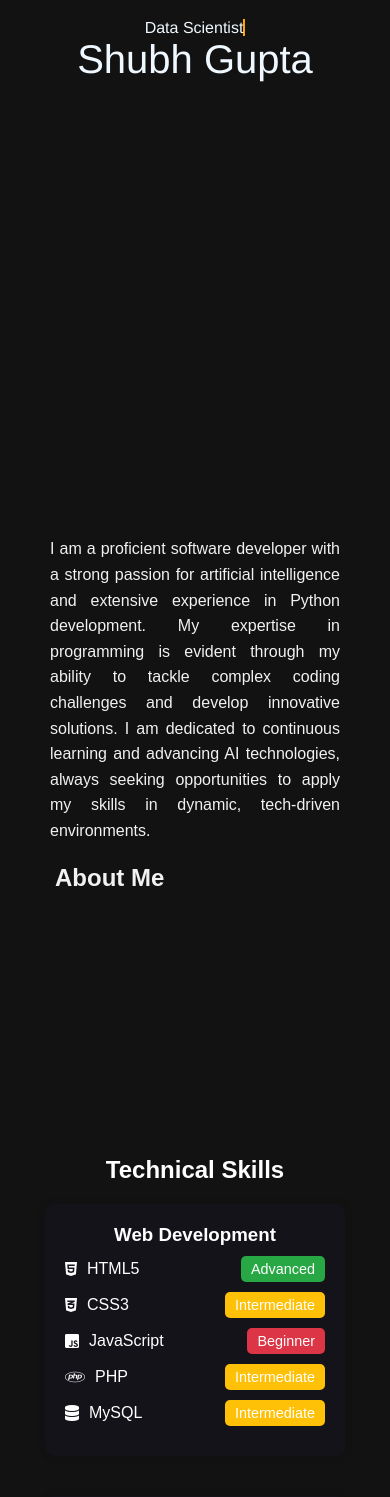
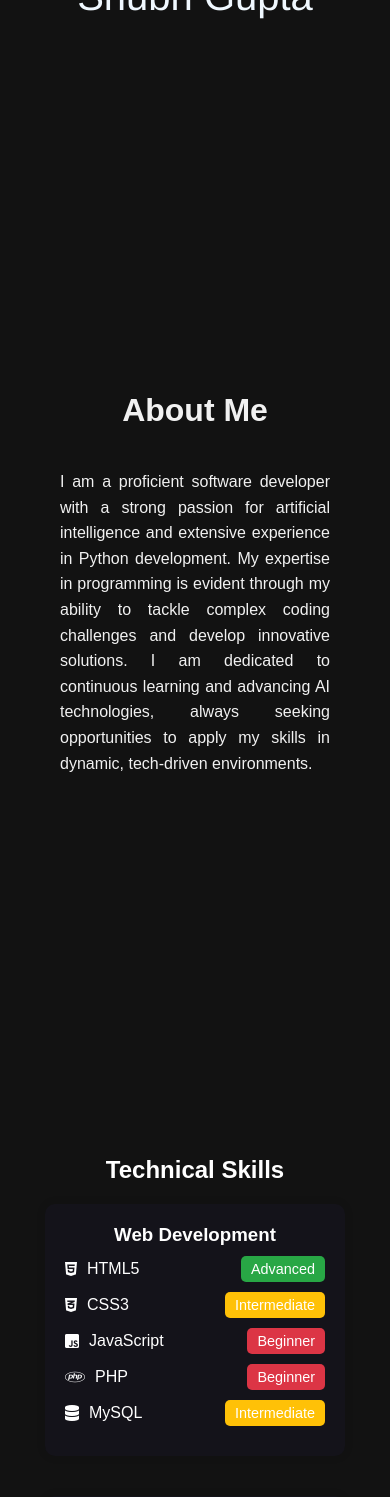
Before and after one commit to ishubhgupta/Portfolio, a PHP site: page / in a window 390 px wide. Shown: the part 552-2049 px from the top of the page. Run offline with PHP 8.4, Linux system fonts and the light colour scheme; some libraries are stand-ins or nearby versions.

Commit message:
modified css of to make site responsive

```diff
--- a/css/index.css
+++ b/css/index.css
@@ -397,7 +397,7 @@ h2 {
     padding: 20px;
     box-shadow: 0 4px 8px rgba(0, 0, 0, 0.2);
     font-family: Arial, sans-serif;
-    width: calc(100% - 40px);
+    width: calc(100% - 10px);
     margin-bottom: 20px;
 }
 /* Paper header */
@@ -508,34 +508,13 @@ h2 {
 
 /* Media Query for screens smaller than 768px */
 @media (max-width: 768px) {
-    .content-wrapper {
-        flex-direction: column;
-        text-align: center;
-    }
-
-    .left-about, .right-about {
-        padding: 10px;
-    }
-
-    .left-about h2 {
-        font-size: 1.5em;
-    }
-
-    .contact-form {
-        width: 90%;
-    }
-
-    .social-links {
-        flex-direction: column;
-        gap: 10px;
-    }
 
     header {
         text-align: center;
         position: fixed;
         width: 100%;
-        padding: 15px 0;
-        z-index: 999;
+        padding: 20px;
+        z-index: 9;
         background-color: #121212;
         display: flex;
         justify-content: center;
@@ -567,64 +546,77 @@ h2 {
         font-size: 1.5em;
     }
 
-    .profile-image {
-        height: 20em;
-        width: 20em;
-        max-width: 25em;
+    .menu-icon {
+        display: block;
+        position: fixed;
+        right: 15px;
+        top: 15px;
     }
 
-    .name {
-        font-size: 3em;
+    .home .content-wrapper{
+        display: flex;
+        flex-direction: column-reverse;
+        align-items: center;
+        align-content: center;
     }
 
-    .profession {
-        font-size: 1.5em;
-        text-align: center;
+    .home-name{
+        font-size: 0.5em;
+
     }
 
-    .content-wrapper {
-        flex-direction: column-reverse;
+    .profile-image{
+        position: relative;
+        left: -50px;
+        margin-bottom: 20px;
+    }
+    #about-me{
+        align-items: baseline;
+    }
+    .left-about{
+        display: flex;
+        align-items: center;
+        position: relative;
+
     }
 
-    .home-name {
-        position: relative;
-        top: 20px;
+    .about-me .content-wrapper{
+        display: flex;
+        align-items: center;
     }
 
-    .prj-nav {
-        display: block;
+    .prj-nav{
+        display: flex;
+        flex-direction: row;
     }
 
-    .menu-icon {
-        display: block;
+    .prj{
+        width: 100%;
+    }
+    .projs{
+        position: relative;
+        top: 5vh;
+    }
+
+    .prj-container{
+        display: flex;
+        flex-direction: column;
+    }
+
+
+
+
+}
+
+@media (max-width: 480px) {
+    .prj-nav{
+        display: flex;
+        flex-direction: column;
+        position: relative;
+        top: 10vh;
+    }
+
+    .research-container{
+        width: 100%;
     }
 }
-
-/* Media Query for screens smaller than 480px */
-@media (max-width: 480px) {
-    .name-header {
-        font-size: 16px;
-    }
-
-    .nav-links a {
-        font-size: 16px;
-        margin: 0 5px;
-    }
-
-    .profile-image {
-        max-width: 10em;
-    }
-
-    .name {
-        font-size: 2.5em;
-    }
-
-    .profession {
-        font-size: 1em;
-        text-align: center;
-    }
-
-    .name-header {
-        font-size: 16px;
-    }
-}
--- a/index.html
+++ b/index.html
@@ -9,6 +9,7 @@
     <link rel="stylesheet" href="https://cdn.jsdelivr.net/npm/devicons@2.15.1/css/devicons.min.css">
     <link rel="stylesheet" href="https://cdnjs.cloudflare.com/ajax/libs/font-awesome/5.15.3/css/all.min.css">
     <link href="https://fonts.googleapis.com/icon?family=Material+Icons" rel="stylesheet">
+    <link rel="stylesheet" href="https://cdnjs.cloudflare.com/ajax/libs/bootstrap-icons/1.5.0/font/bootstrap-icons.min.css">
 
     <link rel="stylesheet" href="https://cdn.jsdelivr.net/npm/devicons@1.8.0/css/devicons.min.css">
 
@@ -27,7 +28,7 @@
     <header>
         <nav>
             <span class="name-header">Shubh Gupta</span>
-            <div class="menu-icon" id="menu-icon">&#9776;</div>
+            <div class="menu-icon" id="menu-icon"><i class="bi bi-list"></i></div>
             <div class="nav-links" id="nav-links">
                 <a href="#home" id="nav-home">Home</a>
                 <a href="#about-me" id="nav-about">About Me</a>
@@ -40,11 +41,11 @@
     </header>
 
     <main>
-        <section id="home">
+        <section id="home" class="home">
             <div class="content-wrapper">
                 <div class="left left-home">
                     <div class="home-name">
-                        <span id="profession" class="profession">Prof</span><br>
+                        <span id="profession" class="profession"></span><br>
                         <span class="name">Shubh Gupta</span>
                     </div>
                 </div>
@@ -75,7 +76,7 @@
                         <li><i class="fab fa-html5"></i> HTML5 <span class="skill-level advanced">Advanced</span></li>
                         <li><i class="fab fa-css3-alt"></i> CSS3 <span class="skill-level intermediate">Intermediate</span></li>
                         <li><i class="fab fa-js-square"></i> JavaScript <span class="skill-level beginner">Beginner</span></li>
-                        <li><i class="fab fa-php"></i> PHP <span class="skill-level intermediate">Intermediate</span></li>
+                        <li><i class="fab fa-php"></i> PHP <span class="skill-level beginner">Beginner</span></li>
                         <li><i class="fas fa-database"></i> MySQL <span class="skill-level intermediate">Intermediate</span></li>
                     </ul>
                 </div>
```
